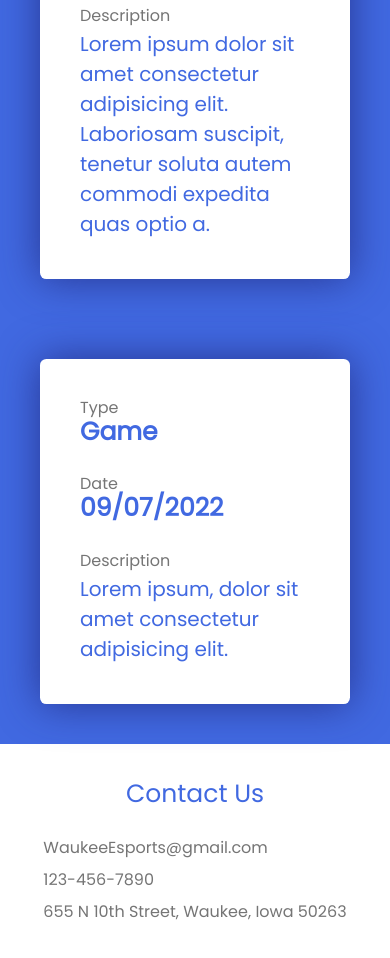
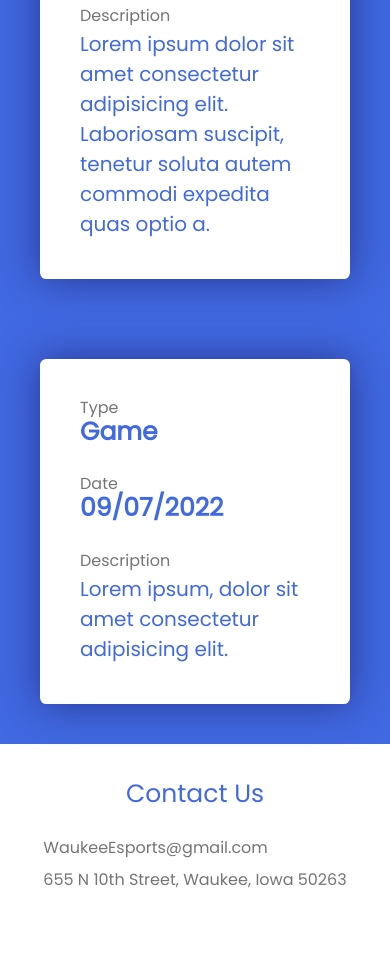
Before and after one commit to Crossbow4000/waukee-wyverns, a plain HTML site: page home.html in a window 390 px wide. Shown: the part 1366-2324 px from the top of the page. After the commit the page ends 2298 px from the top, so only its background shows below. Drawn offline with Linux system fonts and the light colour scheme.

Commit message:
Removed the phone number because it wasn't being used

```diff
--- a/home.html
+++ b/home.html
@@ -62,7 +62,6 @@
             <p class="contact-title">Contact Us</p>
             <div class="info-wrapper">
                 <p class="contact-info">WaukeeEsports@gmail.com</p>
-                <p class="contact-info">123-456-7890</p>
                 <p class="contact-info">655 N 10th Street, Waukee, Iowa 50263</p>
             </div>
         </section>
```
